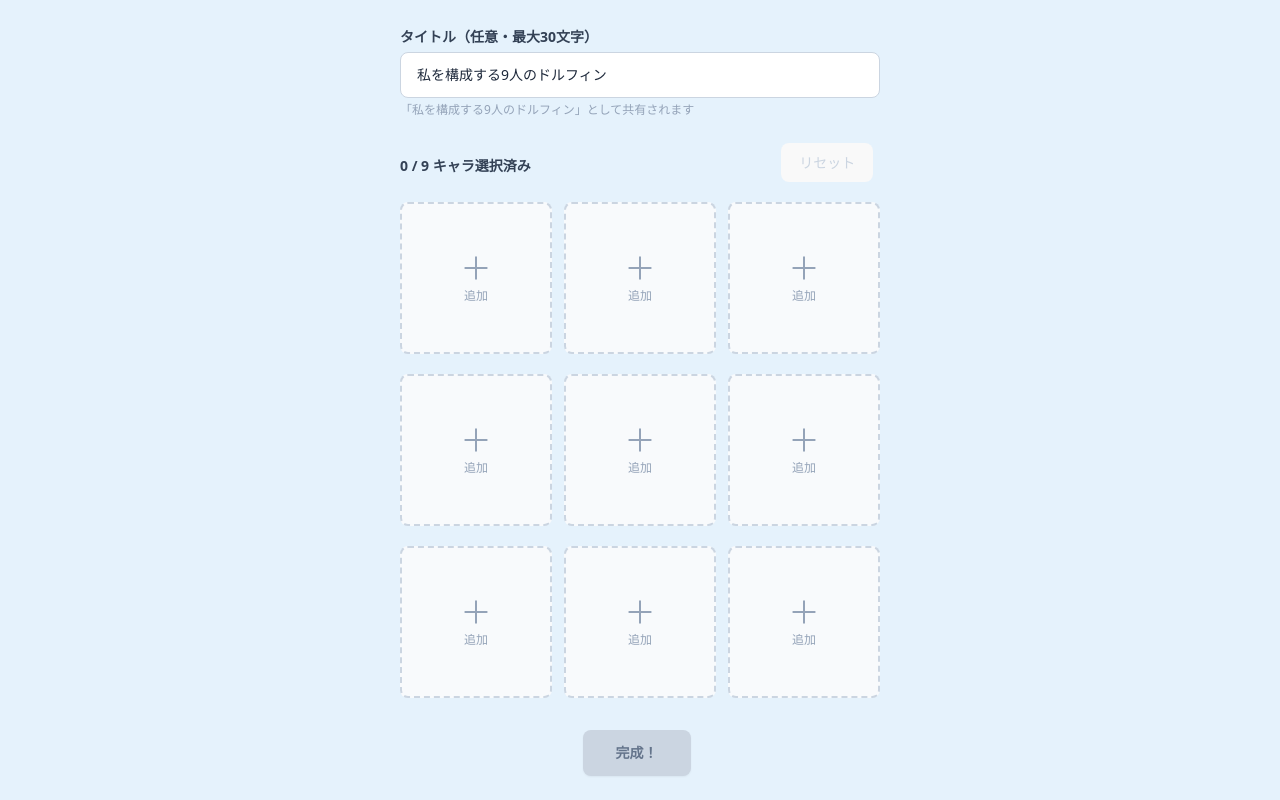
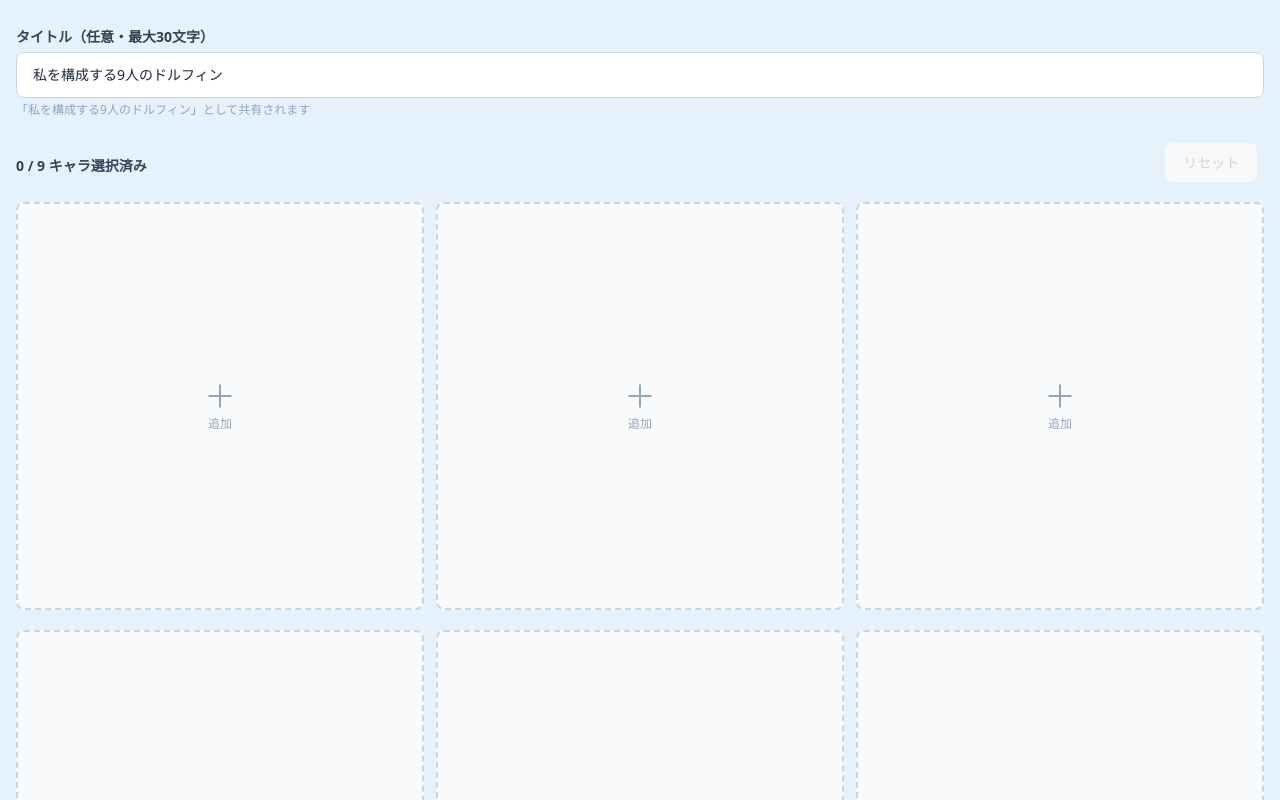
Before and after one commit to maguro-alternative/my-portfolio-site, a Next.js app: page /nine/dolphin in a window 1280 px wide. Shown: the top 800 px of the page. Built offline with nearby package versions, Linux system fonts and the light colour scheme.

Commit message:
fix: remove max-width constraint to use full screen width
Panels now expand to fill the entire screen width with only px-4
padding on each side, making them much larger on mobile.

https://claude.ai/code/session_01DcH3ugyCVaYftSQLYe26sz

```diff
--- a/src/app/nine/dolphin/page.tsx
+++ b/src/app/nine/dolphin/page.tsx
@@ -283,7 +283,7 @@ export default function NineDolphin() {
   };
 
   return (
-    <div className="mx-auto min-h-screen w-full max-w-lg px-4 py-6">
+    <div className="mx-auto min-h-screen w-full px-4 py-6">
       {/* タイトル入力 */}
       <section className="mb-6">
         <label className="block space-y-1">
```
